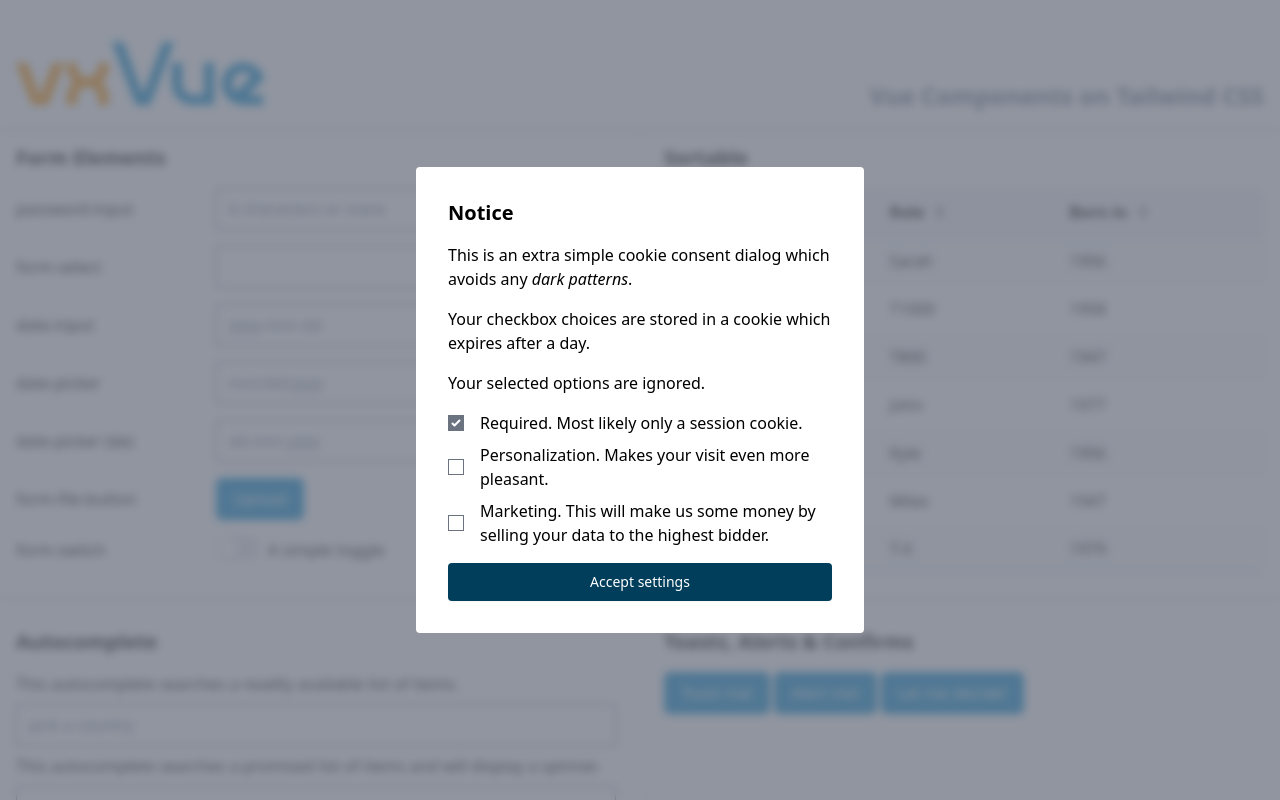
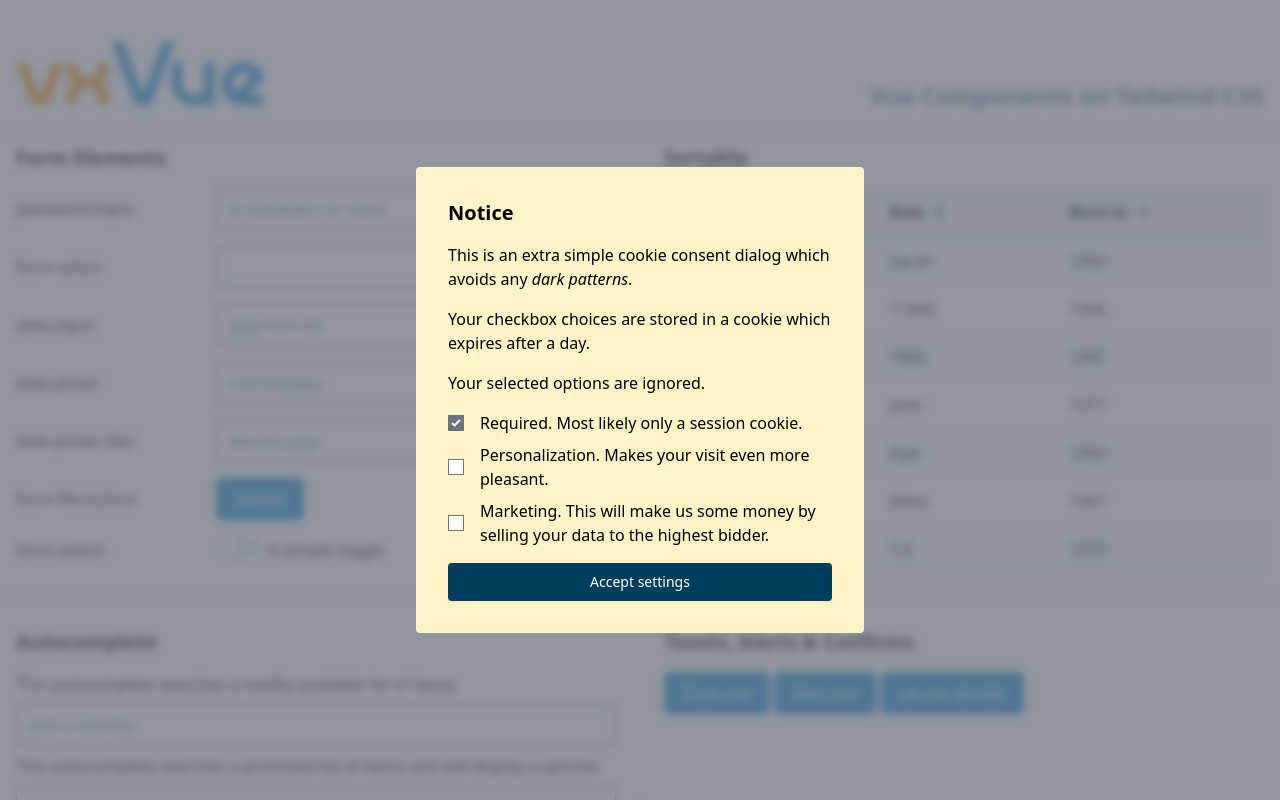
Before and after one commit to Vectrex/vxVue, a Vue app: page / in a window 1280 px wide. Shown: the top 800 px of the page. Built offline with nearby package versions, Linux system fonts and the light colour scheme.

Commit message:
Minor fixes to cookie consent component

```diff
--- a/src/App.vue
+++ b/src/App.vue
@@ -13,6 +13,7 @@
   import Tabs from './components/tabs.vue';
   import SimpleTree from "./components/simple-tree.vue";
   import CookieConsent from "./components/cookie-consent.vue";
+  import * as Cookie from './util/cookie';
 </script>
 
 <script>
@@ -131,8 +132,9 @@
             {
               label: 'Marketing. This will make us some money by selling your data to the highest bidder.',
               key: 'marketing'
-            },
-          ]
+            }
+          ],
+          hasCookie: false
         },
         formDataLog: null,
         logTimeout: null
@@ -141,7 +143,7 @@
     computed: {
       paginatedItems() {
         return this.items.slice((this.pagination.currentPage - 1) * this.pagination.entriesPerPage, this.pagination.currentPage * this.pagination.entriesPerPage);
-      }
+      },
     },
     watch: {
       formData: {
@@ -182,7 +184,11 @@
         this.formData.tree = item.path;
       },
       acceptCookie (data) {
-        console.log(data);
+        this.cookieConsent.hasCookie = true;
+      },
+      triggerConsent () {
+        Cookie.remove('cookies:consented');
+        this.$refs['cookie-consent'].isOpen = true;
       }
     }
   }
@@ -292,6 +298,7 @@
         <button class="py-2 px-4 border border-transparent rounded-md shadow-sm text-white bg-vxvue hover:bg-vxvue-600" @click="toast.active = true">Toast me!</button>
         <button class="py-2 px-4 border border-transparent rounded-md shadow-sm text-white bg-vxvue hover:bg-vxvue-600" @click="alertMe">Alert me!</button>
         <button class="py-2 px-4 border border-transparent rounded-md shadow-sm text-white bg-vxvue hover:bg-vxvue-600" @click="letsConfirm">Let me decide!</button>
+        <button class="py-2 px-4 border border-transparent rounded-md shadow-sm text-white bg-amber-700 hover:bg-amber-900" @click="triggerConsent" v-if="cookieConsent.hasCookie">Revoke cookie consent</button>
       </div>
     </div>
 
@@ -360,9 +367,10 @@
 
   <cookie-consent
       :options="cookieConsent.options"
-      :cookie-options="{expires: 1}"
+      :cookie-options="{expires: 1, SameSite: 'Strict'}"
       @accept="acceptCookie"
-      class="rounded max-w-md"
+      class="rounded mx-2 md:max-w-md bg-amber-100"
+      ref="cookie-consent"
   >
     <template v-slot:message>
       <div class="space-y-4">
--- a/src/components/cookie-consent.vue
+++ b/src/components/cookie-consent.vue
@@ -3,8 +3,8 @@
   <div class="fixed inset-0 bg-gray-500 bg-opacity-75 z-50 backdrop-blur-sm" aria-hidden="true" v-if="isOpen && position === 'center'"></div>
 
   <transition :name="transitionName">
-    <div v-if="isOpen" :class="position">
-        <div :class="[$attrs['class'], 'space-y-4']">
+    <div v-if="isOpen" :class="[position, position !== 'center' ? $attrs['class'] : '']">
+        <div :class="[position === 'center' ? $attrs['class'] : '', 'space-y-4']">
           <div>
             <slot name="message">{{ message }}</slot>
           </div>
@@ -35,6 +35,7 @@
 import * as Cookie from '../util/cookie';
 
 export default {
+  inheritAttrs: false,
   name: 'cookie-consent',
   emits: ['accept'],
   props: {
@@ -117,7 +118,7 @@ export default {
         }
       }
     }
-    Cookie.remove(this.storageName);
+    Cookie.remove(this.storageName, this.cookieOptions);
     this.isOpen = true;
 
   },
@@ -156,10 +157,10 @@ export default {
   @apply fixed inset-0 z-[100] flex justify-center items-center;
 }
 .center > div {
-  @apply bg-white p-8;
+  @apply p-8;
 }
 
 .bottom {
-  @apply fixed bottom-0 bg-white flex py-4 items-center justify-center w-full
+  @apply fixed bottom-0 flex py-4 items-center justify-center w-full;
 }
 </style>
--- a/src/util/cookie.js
+++ b/src/util/cookie.js
@@ -86,7 +86,7 @@ function getAll () {
 }
 
 function remove (key, options = {}) {
-    return set (key, 'x',{ ...options, ...{ expires: -1 }});
+    return set (key, '',{ ...options, ...{ expires: -1 }});
 }
 
 function setRaw (key, val, options) {
```
